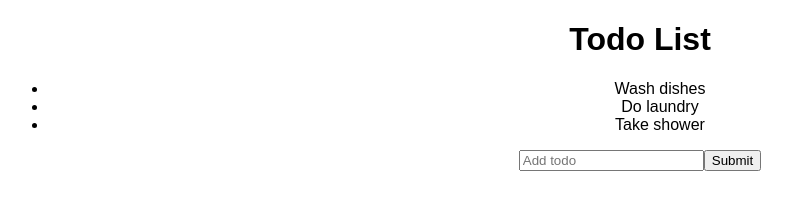
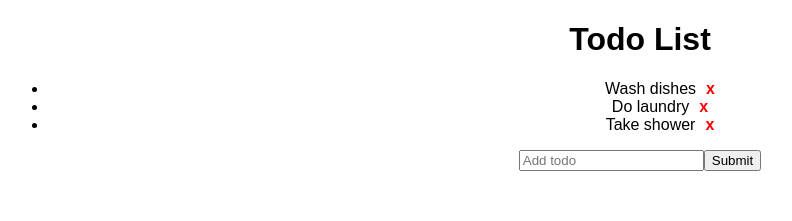
Before and after one commit to Borghese-Gladiator/react-tutorial-refresher, a React (Create React App) app: page / in a window 1280 px wide. Shown: the top 221 px of the page, without its empty margins (0-792 px from the left). Built offline with nearby package versions, Linux system fonts and the light colour scheme.

Commit message:
add delete functionality (window.confirm deletion)

```diff
--- a/src/App.js
+++ b/src/App.js
@@ -11,6 +11,24 @@
 - we use it to automatically clear input here
 
 */
+
+
+export default function App() {
+  const [todos, setTodos] = useState([
+    { id: 1, text: "Wash dishes", done: false },
+    { id: 2, text: "Do laundry", done: false },
+    { id: 3, text: "Take shower", done: false }
+  ]);
+
+  return (
+    <div className="App">
+      <h1>Todo List</h1>
+
+      <TodoList todos={todos} setTodos={setTodos} />
+      <AddToDo setTodos={setTodos} />
+    </div>
+  );
+}
 
 function TodoList({ todos, setTodos }) {
   function handleToggleTodo(todo) {
@@ -26,6 +44,11 @@
     })
     setTodos(updatedTodos)
   }
+
+  if (!todos.length) {
+    return <p>No todos left!</p>;
+  }
+
   return (
     <ul>
       {todos.map((todo) => (
@@ -37,10 +60,38 @@
           key={todo.id}
         >
           {todo.text}
+          {/* pass todo data down as a prop to DeleteTodo */}
+          <DeleteTodo todo={todo} setTodos={setTodos} />
         </li>
       ))}
     </ul>
   )
+}
+
+function DeleteTodo({ todo, setTodos }) {
+  function handleDeleteTodo() {
+    const confirmed = window.confirm("Do you want to delete this?");
+    if (confirmed) {
+      setTodos((prevTodos) => {
+        return prevTodos.filter((t) => t.id !== todo.id);
+      });
+    }
+  }
+
+  return (
+    <span
+      onClick={handleDeleteTodo}
+      role="button"
+      style={{
+        color: "red",
+        fontWeight: "bold",
+        marginLeft: 10,
+        cursor: "pointer"
+      }}
+    >
+      x
+    </span>
+  );
 }
 
 function AddToDo({ setTodos }) {
@@ -66,20 +117,3 @@
     </form>
   )
 }
-
-export default function App() {
-  const [todos, setTodos] = useState([
-    { id: 1, text: "Wash dishes", done: false },
-    { id: 2, text: "Do laundry", done: false },
-    { id: 3, text: "Take shower", done: false }
-  ]);
-
-  return (
-    <div className="App">
-      <h1>Todo List</h1>
-
-      <TodoList todos={todos} setTodos={setTodos} />
-      <AddToDo setTodos={setTodos} />
-    </div>
-  );
-}
```
